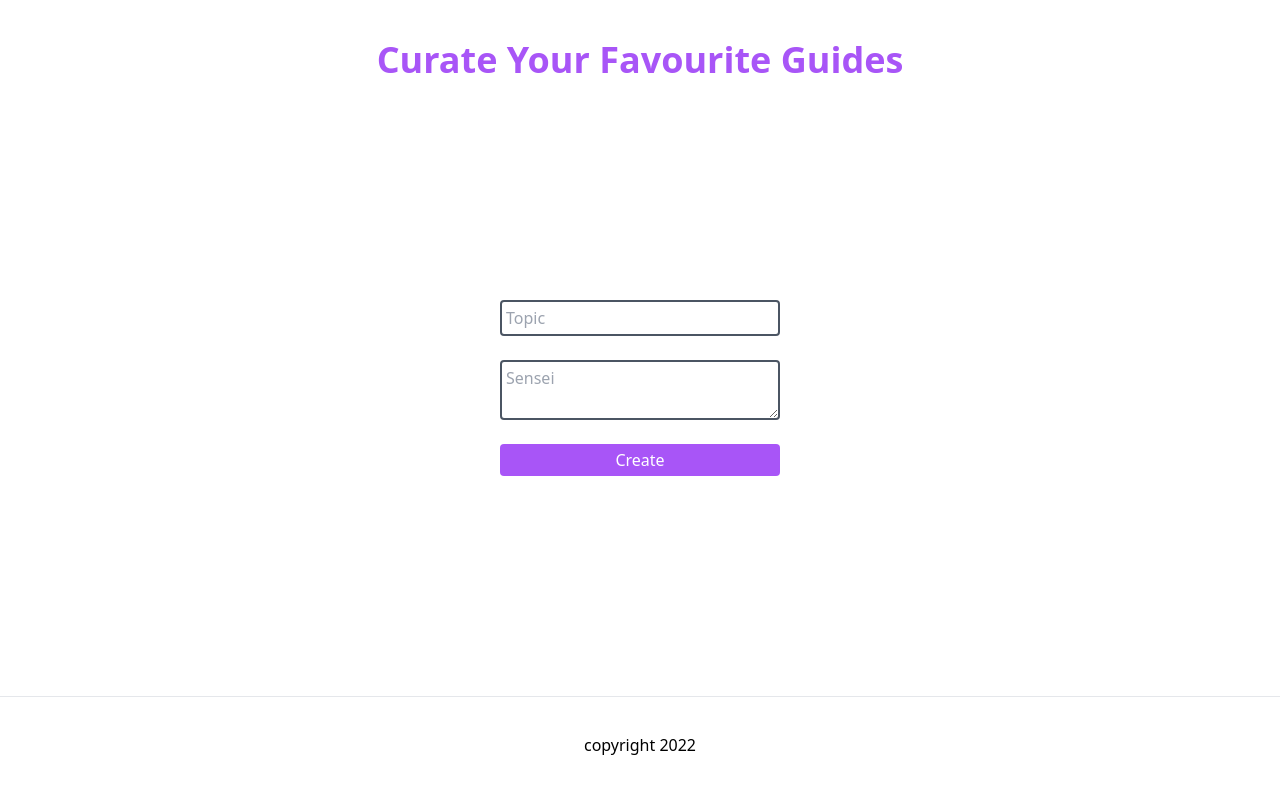
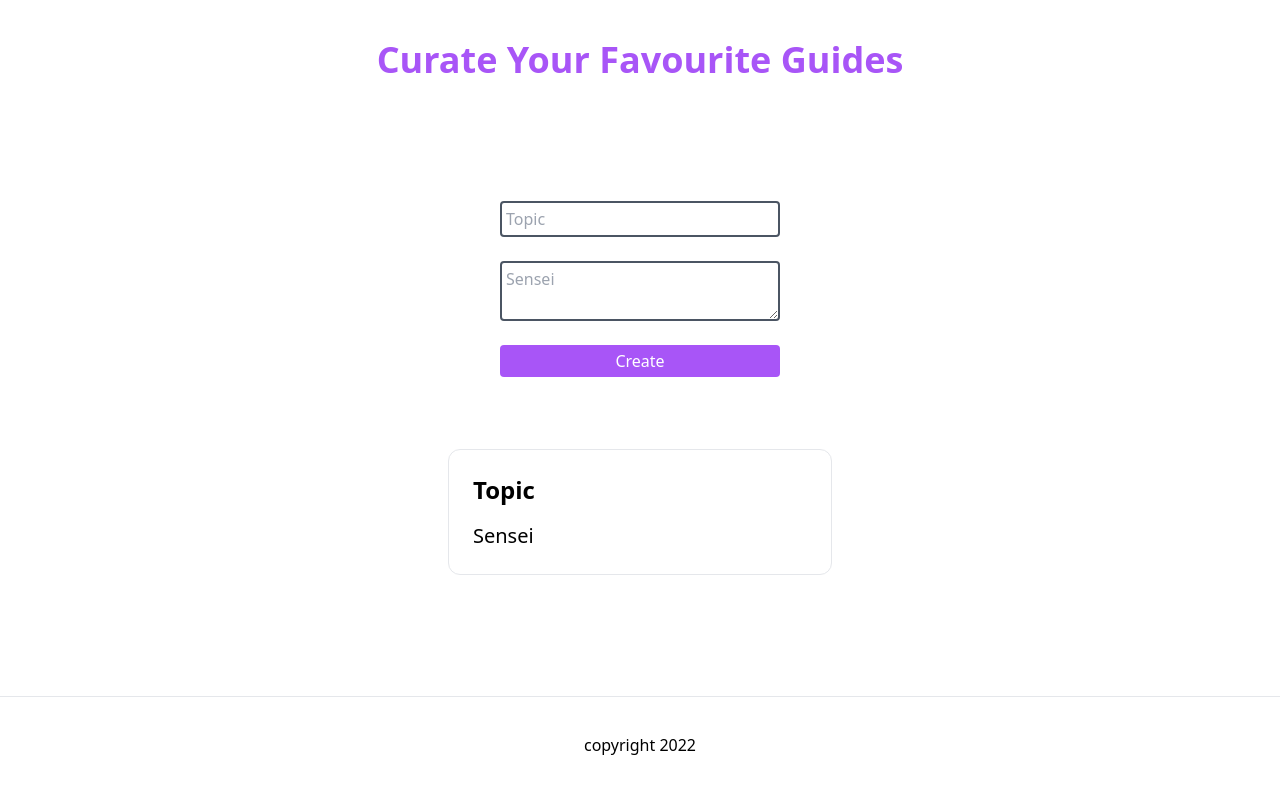
Before and after one commit to MercyBett/sensei, a Next.js app: page / in a window 1280 px wide. Shown: the top 794 px of the page. Built offline with nearby package versions, Linux system fonts and the light colour scheme; no server answers; the database is empty.

Commit message:
add card component to main

```diff
--- a/pages/index.tsx
+++ b/pages/index.tsx
@@ -2,6 +2,7 @@ import Head from 'next/head'
 import { useState } from 'react'
 import { prisma } from '../lib/prisma'
 import { GetServerSideProps } from 'next'
+import Card from '../components/Card'
 
 export default function Home({senseis}) {
   const[form,setForm]=useState({topic:'',sensei:''})
@@ -32,7 +33,9 @@ export default function Home({senseis}) {
           className="border-2 rounded border-gray-600 p-1"
         />
         <button type="submit" className="bg-purple-500 text-white rounded p-1">Create</button>
-      </form>
+        </form>
+        <br />
+        <Card />
       </main>
 
       <footer className="flex h-24 w-full items-center justify-center border-t">
```
